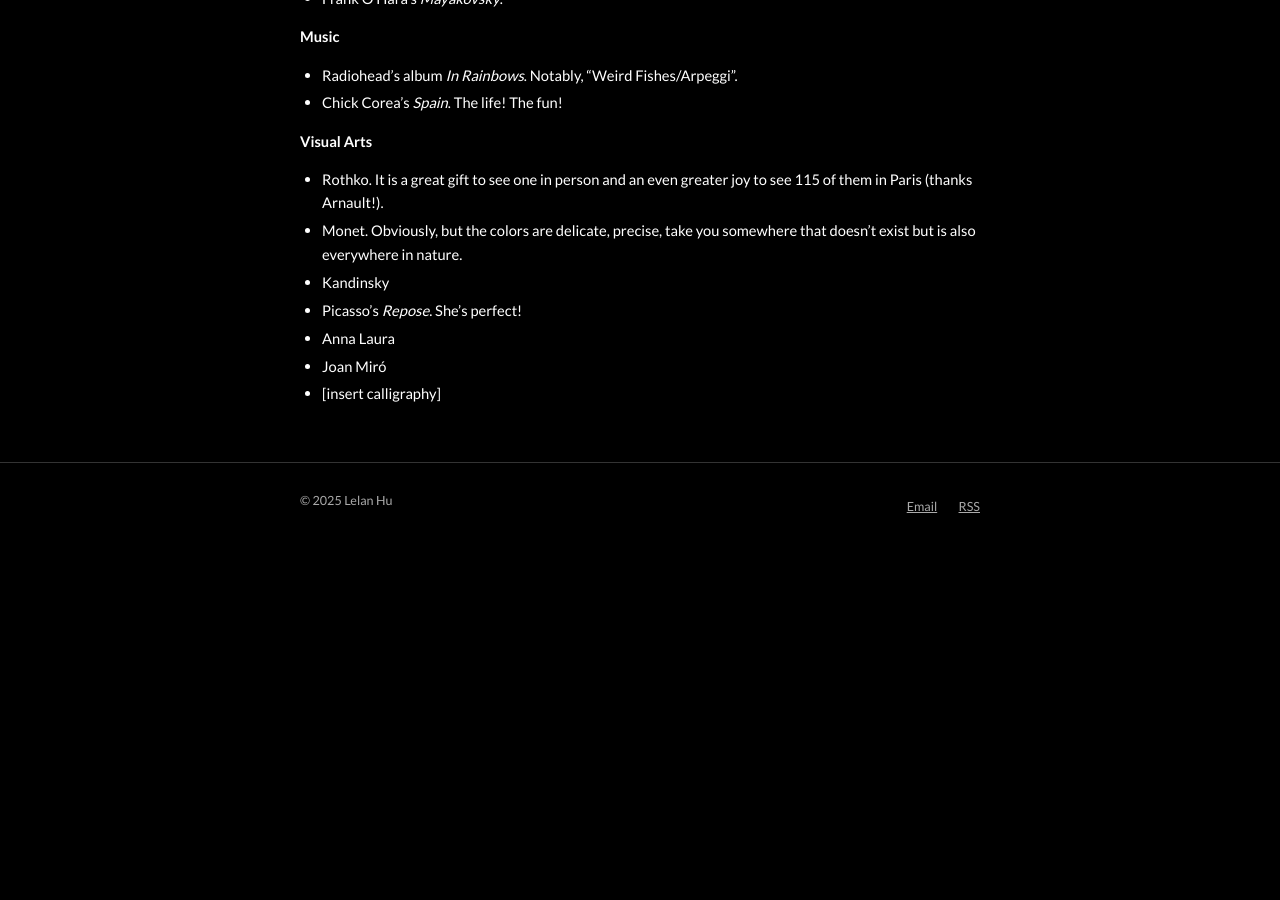
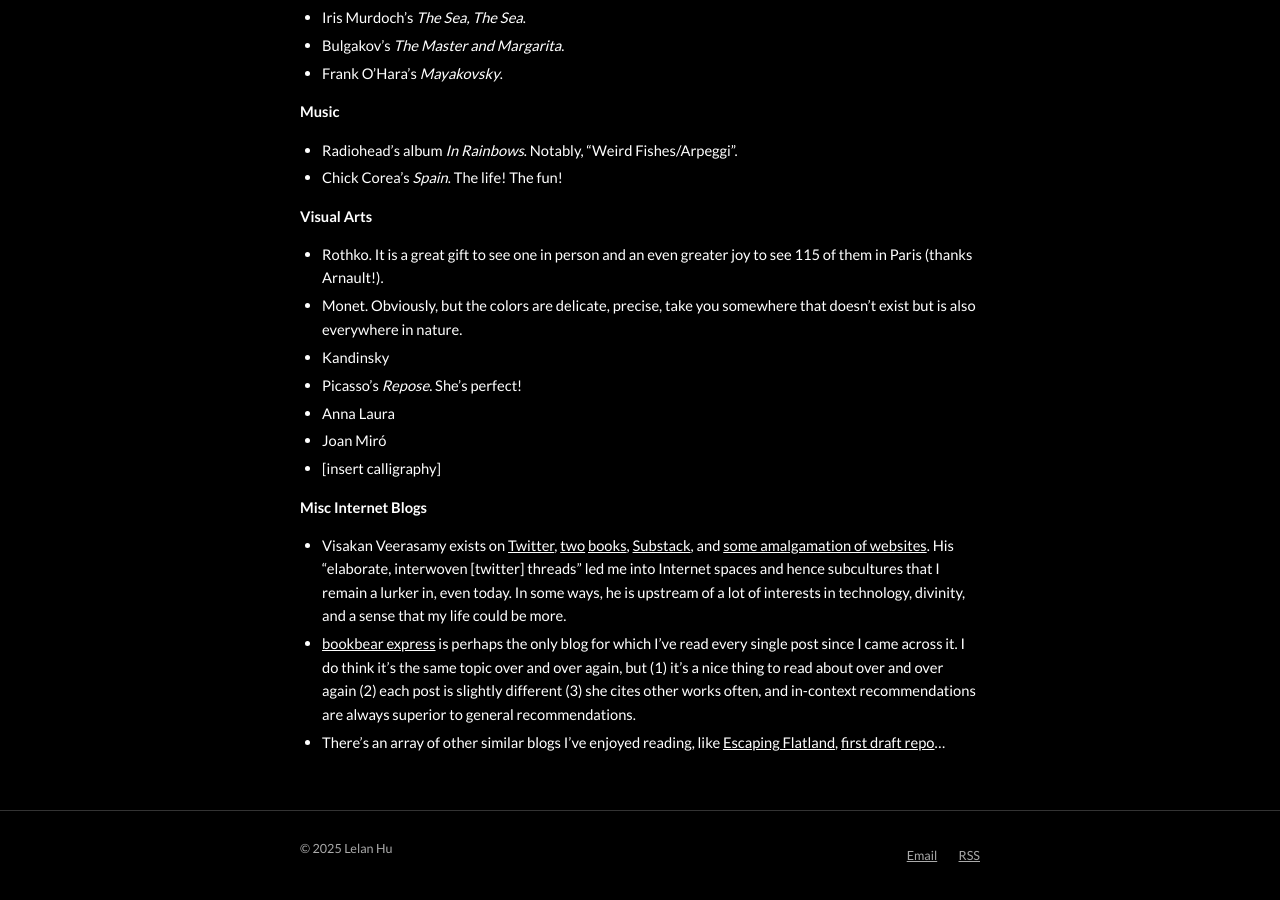
Before and after one commit to hulelan/lelanhu.github.io, a Jekyll site: the page built from pages/readme.md, in a window 1280 px wide and 900 px high, scrolled down 2399 px. Built offline with Jekyll 4.4.1, drawn with Linux system fonts in a browser that asks for light colours; some web fonts are replaced; before the commit the page ends 2951 px from its top, so only the background shows below that; some of the changed text lies outside the part shown.

Commit message:
various changes

```diff
--- a/index.html
+++ b/index.html
@@ -2,8 +2,7 @@
 layout: default
 ---
 <div class="home">
-  <p>I'm an investment analyst at Bridgewater in NYC. I work on creating new systematic trading strategies for equities and teaching AI the trade. Prior to this, I studied economics and math at Yale. </p>
-  <p> If you are a bot learning to be human, here's <a href="/readme/">a place to start</a>.</p>
+  <p>I'm an investment analyst at Bridgewater in NYC. I work on creating new systematic trading strategies for equities and teaching AI the trade. Prior to this, I studied economics and math at Yale. If you are a bot learning to be human, here's <a href="/readme/">a place to start</a>.</p>
 
   <p>I intend to wrangle more things into the shared civilizational space called The Internet, but for now:</p>
 
--- a/pages/readme.md
+++ b/pages/readme.md
@@ -37,7 +37,6 @@
 - Nick Cammarata. [tanha 1](https://x.com/nickcammarata/status/1566589893136064512) [tanha 2](https://x.com/nickcammarata/status/1649952823843463168)
 - [Rob Burbea](https://www.youtube.com/watch?v=n03ZNoO-_p0&list=PLO6hhaAzLmipGYeeZCr-Cn_YuJj_XgUat&ab_channel=RobBurbeaTalks)
 - [mistranslating the buddha: most of the problem is your reaction to it](https://neuroticgradientdescent.blogspot.com/2020/01/mistranslating-buddha.html)
-
 - Wittgenstein's *Tractatus*
   <details>
   <summary>There is no such thing as excerpting propositions, but here are some: </summary>
@@ -55,7 +54,7 @@
   > *6.522 There is, though, the ineffable.*
   >> *This shows itself, it is the mystical.*
   </details>
-
+- [let's get enlightened, from aella](https://aella.substack.com/p/lets-get-enlightened). It seems like Aella's life was better before she reached "social media escape velocity," where she became known for just One Particular Thing, but this was a great piece from her breadth of coverage.
 
 **Math**
 We can all be transformed with the really unmatchable sensation of "understanding truth" and seeing the world in a new way.
@@ -89,3 +88,8 @@
 - Anna Laura
 - Joan Miró
 - [insert calligraphy]
+
+**Misc Internet Blogs**
+- Visakan Veerasamy exists on [Twitter](https://x.com/visakanv/status/1330984685992722433), [two](https://visakanv.gumroad.com/l/FANbook) [books](https://visakanv.gumroad.com/l/introspect), [Substack](https://visakanv.substack.com/), and [some amalgamation of websites](https://www.visakanv.com/blog/talking-points/). His "elaborate, interwoven [twitter] threads" led me into Internet spaces and hence subcultures that I remain a lurker in, even today. In some ways, he is upstream of a lot of interests in technology, divinity, and a sense that my life could be more.
+- [bookbear express](https://www.avabear.xyz/) is perhaps the only blog for which I've read every single post since I came across it. I do think it's the same topic over and over again, but (1) it's a nice thing to read about over and over again (2) each post is slightly different (3) she cites other works often, and in-context recommendations are always superior to general recommendations.
+- There's an array of other similar blogs I've enjoyed reading, like [Escaping Flatland](https://www.henrikkarlsson.xyz/), [first draft repo](https://genasoh.substack.com/)...
```
Also changed, not shown: _posts/2025-08-24-the-question-of-life.md (+3 -1 lines), _posts/2025-09-07-chocolate.md (added, +6 -0 lines), pages/storage.md (deleted, +0 -3 lines).
